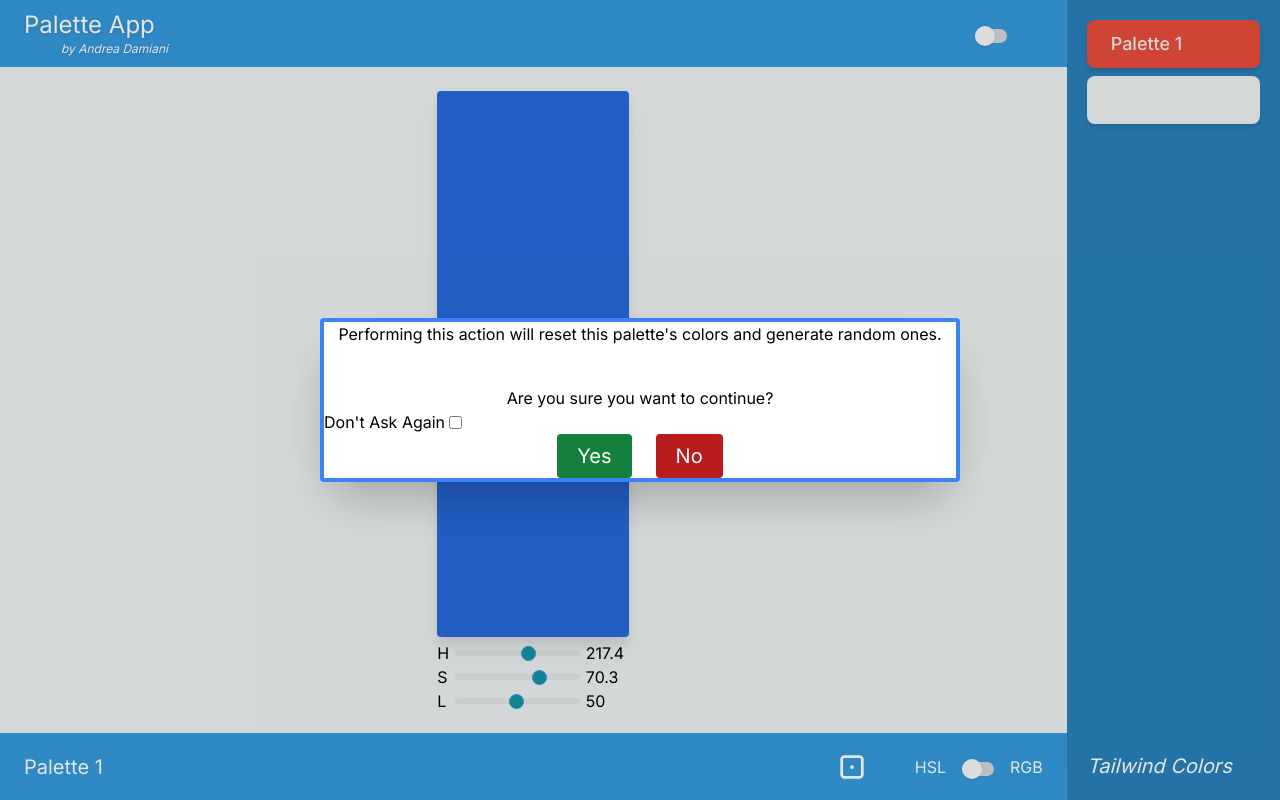
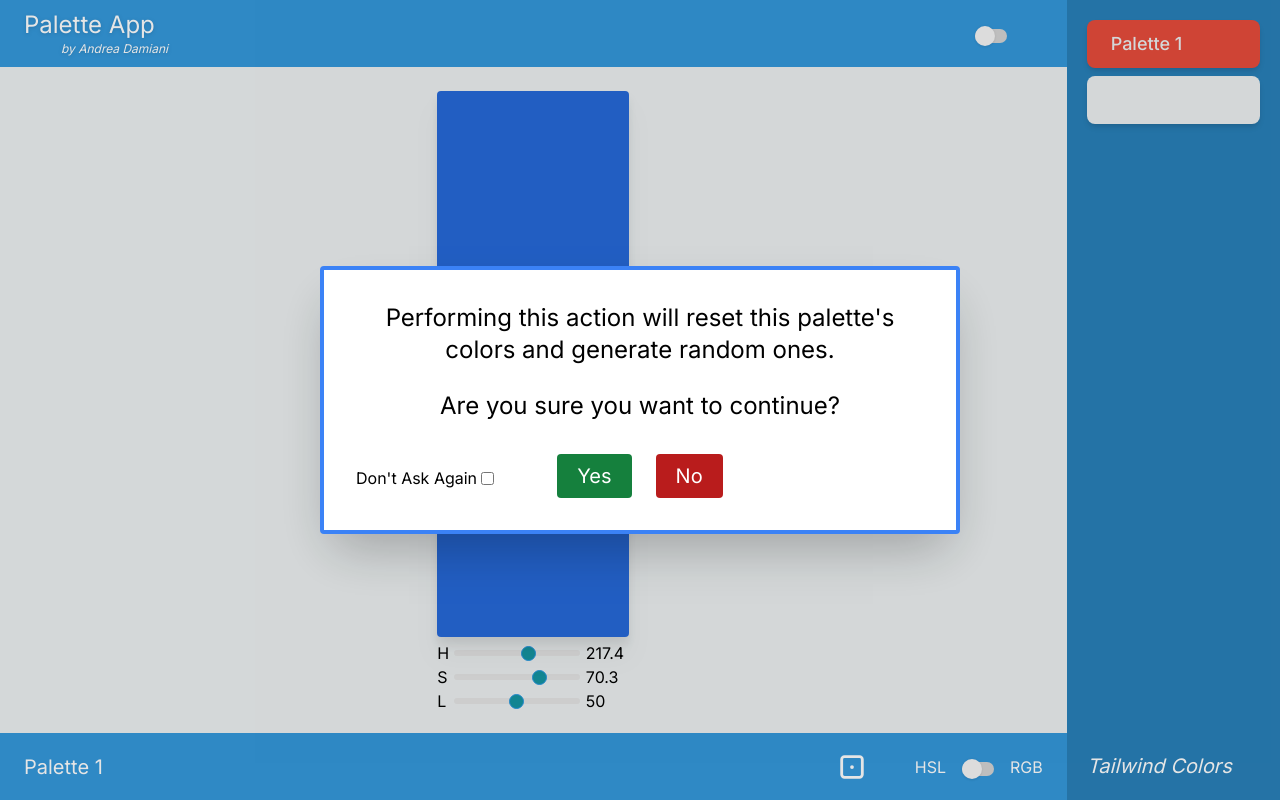
Before and after one commit to andrea-dam/palette-app, a Vue app: page / in a window 1280 px wide. Both pictures are taken after a click on the button 851 px from the left and 766 px from the top of the page. Built offline with nearby package versions, Linux system fonts and the light colour scheme; some icons are missing.

Commit message:
Frontend Modale

```diff
--- a/src/components/ColorPalette.vue
+++ b/src/components/ColorPalette.vue
@@ -63,17 +63,17 @@
 
             <dialog
                 ref="confirmation"
-                class="w-1/2 select-none space-y-8 rounded border-4 border-blue-500 text-center shadow-2xl dark:border-slate-100 dark:bg-slate-700 dark:text-white">
-                <div ref="target">
-                    <div class="space-y-10">
+                class="w-1/2 select-none space-y-8 rounded border-4 border-blue-500 text-center shadow-2xl dark:border-slate-100 dark:bg-slate-700 dark:text-white p-8">
+                <div ref="target" class="relative space-y-8">
+                    <div class="space-y-6 text-2xl">
                         <p>Performing this action will reset this palette's colors and generate random ones.</p>
                         <p>Are you sure you want to continue?</p>
                     </div>
-                    <div class="flex items-center gap-1 self-center">
+                    <div class="absolute bottom-2 flex items-center gap-1 self-center">
                         <label for="ask-again" class="text-base">Don't Ask Again</label>
                         <input type="checkbox" id="ask-again" v-model="dontAskAgain" />
                     </div>
-                    <form method="dialog" class="relative flex justify-center gap-10 text-xl" @submit="randomColors">
+                    <form method="dialog" class="flex justify-center gap-10 text-xl" @submit="randomColors">
                         <div class="space-x-6">
                             <BaseButton class="bg-green-700 hover:bg-green-600" type="submit">Yes</BaseButton>
                             <BaseButton class="bg-red-700 hover:bg-red-600" @click.prevent="confirmation.close()">No</BaseButton>
```
